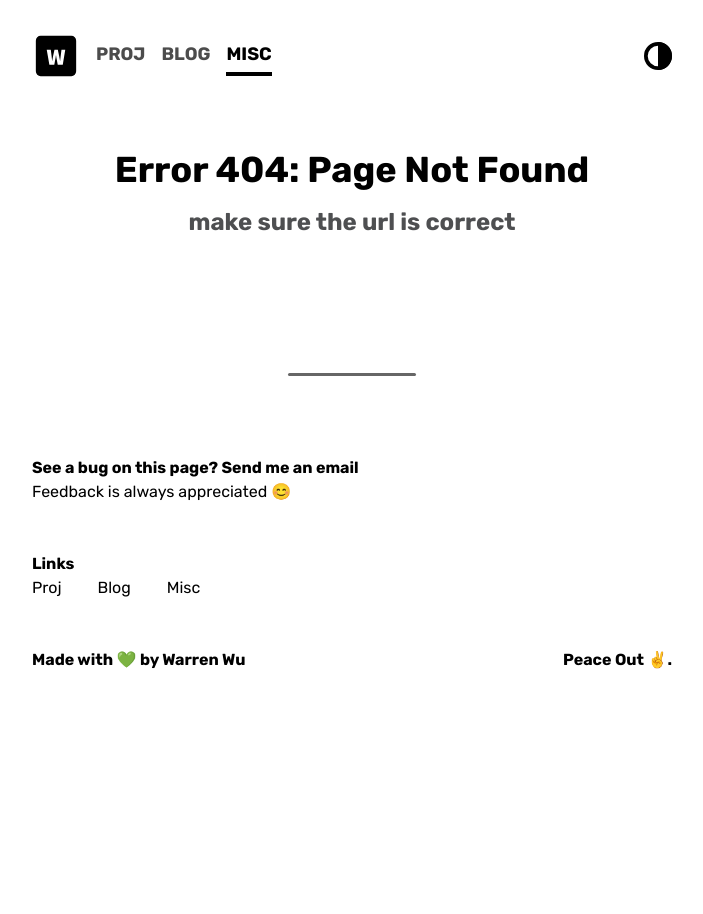
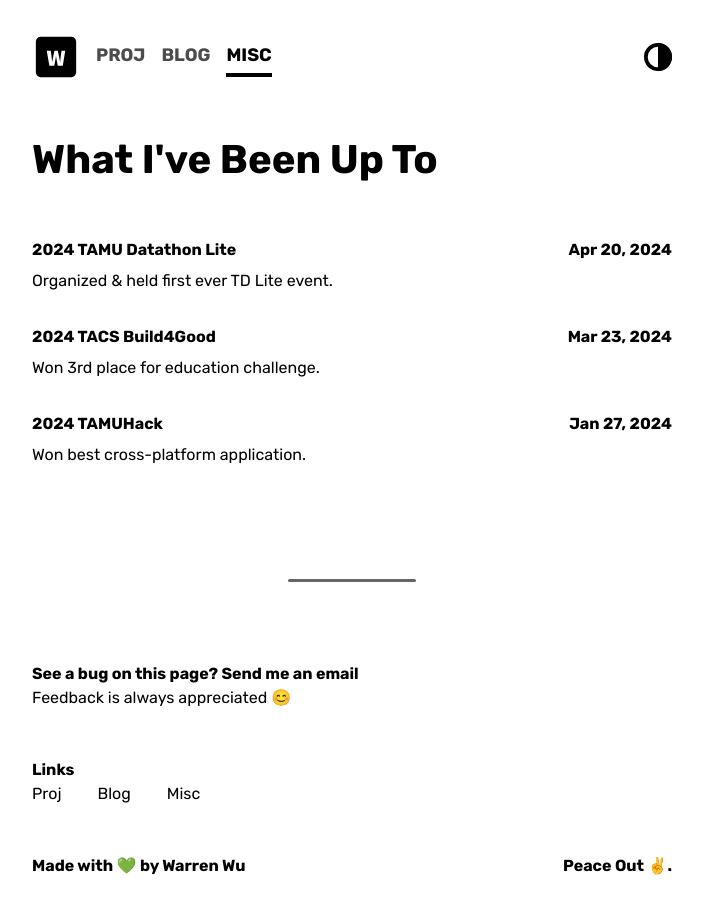
Before and after one commit to WarrenWu4/portfolio, a React (Vite) app: page /misc/timeline in a window 1280 px wide. Shown: the top 914 px of the page, without its empty margins (288-991 px from the left). Before the commit the page ends 800 px from the top, so only its background shows below. Built offline with nearby package versions, Linux system fonts and the light colour scheme; some icons are missing.

Commit message:
added recent events page to misc

```diff
--- /dev/null
+++ b/public/_data/events.json
@@ -0,0 +1,17 @@
+[
+    {
+        "title": "2024 TAMUHack",
+        "description": "Won best cross-platform application.",
+        "date": "Jan 27, 2024"
+    },
+    {
+        "title": "2024 TACS Build4Good",
+        "description": "Won 3rd place for education challenge.",
+        "date": "Mar 23, 2024"
+    },
+    {
+        "title": "2024 TAMU Datathon Lite",
+        "description": "Organized & held first ever TD Lite event.",
+        "date": "Apr 20, 2024"
+    }
+]
--- a/src/App.tsx
+++ b/src/App.tsx
@@ -9,6 +9,7 @@ import Github from './components/github/Github';
 import Spotify from './components/spotify/Spotify';
 import ErrorPage from './pages/ErrorPage';
 import MainLayout from "./layouts/MainLayout";
+import Events from "./components/events/Events";
 
 
 export default function App() {
@@ -40,6 +41,7 @@ export default function App() {
           <Route path='/misc' element={<MiscPage/>}></Route>
           <Route path='/misc/music' element={<Spotify/>}></Route>
           <Route path='/misc/github-stats' element={<Github/>}></Route>
+          <Route path="/misc/timeline" element={<Events/>}></Route>
         </Route>
 
         <Route path='*' element={<ErrorPage/>}/>
--- /dev/null
+++ b/src/components/events/Events.tsx
@@ -0,0 +1,66 @@
+import AnimatedLayout from "../../layouts/AnimatedLayout"
+import LoadingPage from "../../pages/LoadingPage"
+import { useEffect, useState } from "react"
+
+interface EventData{
+    title: string,
+    description: string,
+    date: string,
+}
+
+export default function Events() {
+
+    const [events, setEvents] = useState<EventData[] | null>(null);
+
+    useEffect(() => {
+
+        async function getData() {
+
+            const response = await fetch("/_data/events.json")
+            let data = await response.json()
+
+            setEvents(data.reverse())
+        }
+
+        getData()
+
+    }, [])
+
+    if (events === null) {
+        return <LoadingPage/>
+    }
+
+    return (
+        <>
+            <AnimatedLayout className="w-full text-center huh:text-left font-bold text-[40px]">
+
+                What I've Been Up To
+
+            </AnimatedLayout>
+
+            <div className="w-full flex flex-col gap-y-8">
+                {events.map((event:EventData, index:number) => {
+                    return <EventItem key={index} title={event.title} description={event.description} date={event.date} />
+                })}
+            </div>
+        </>
+    )
+}
+
+interface EventItemProps {
+    title: string;
+    description: string;
+    date: string;
+}
+
+function EventItem({title, description, date}: EventItemProps) {
+    return (
+        <AnimatedLayout className="w-full flex flex-col gap-y-1">
+            <div className="w-full flex gap-x-4 items-center justify-between font-bold text-base hover:border-black hover:dark:border-white border-transparent  border-solid border-b-[3px] cursor-pointer duration-500">
+                <p>{title}</p>
+                <p>{date}</p>
+            </div>
+            <p className="text-base">{description}</p>
+        </AnimatedLayout>
+    )
+}
--- a/src/pages/MiscPage.tsx
+++ b/src/pages/MiscPage.tsx
@@ -1,8 +1,8 @@
 /**
  * todo
  * - [ ] add resume link
- * - [ ] add mini game
- * - [ ] add graveyard
+ * - [ ] add recent events
+ * - [ ] add game corner
  */
 
 import { NavLink } from "react-router-dom";
@@ -24,6 +24,12 @@ export default function MiscPage() {
             icon: "github",
             background: "#333"
         },
+        {
+            link: "./timeline",
+            text: "Recent Events",
+            icon: "calendar",
+            background: "#a16edb"
+        }
     ]
 
     return (
```
Also changed, not shown: 1 other file (tests, documents, lock files or other folders).
